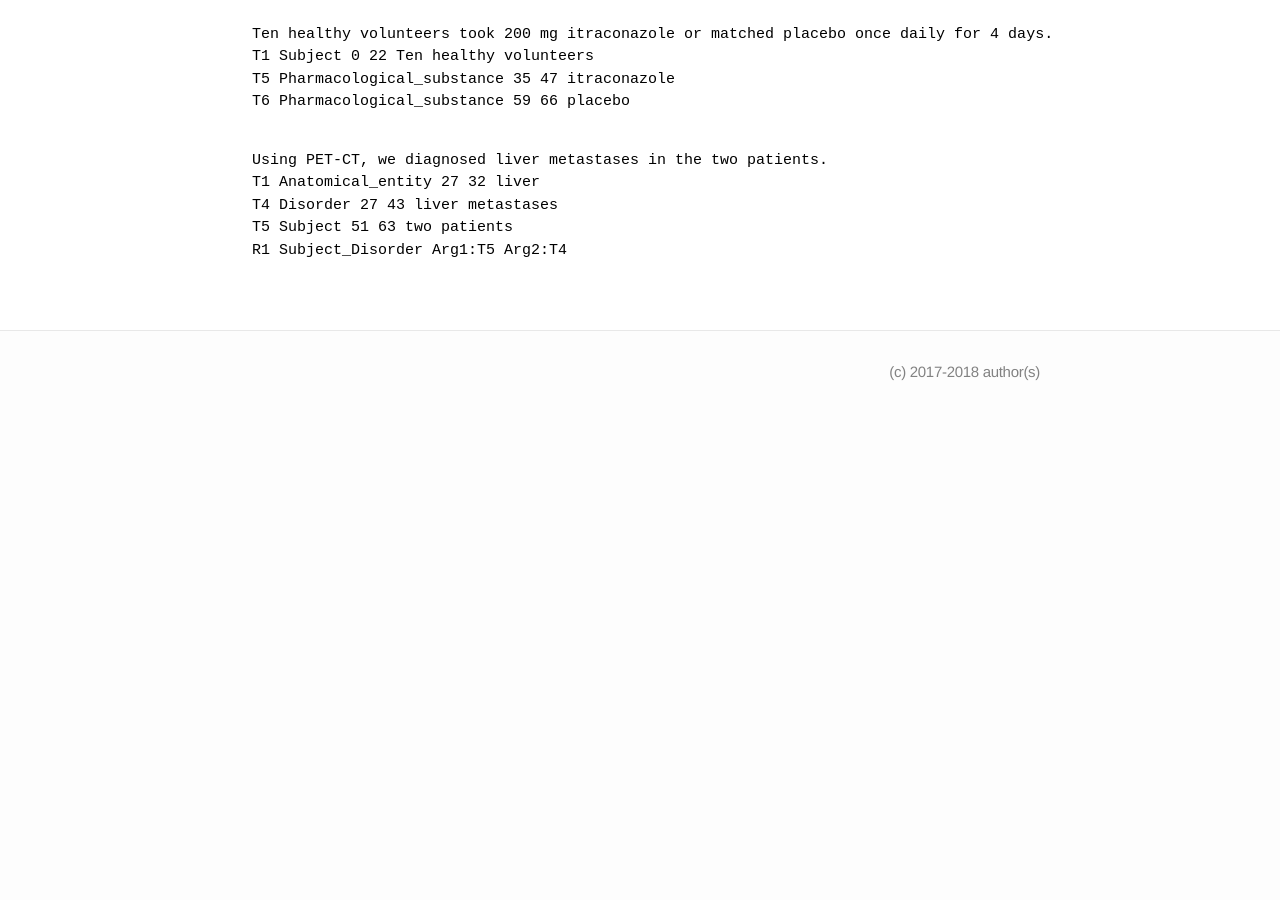
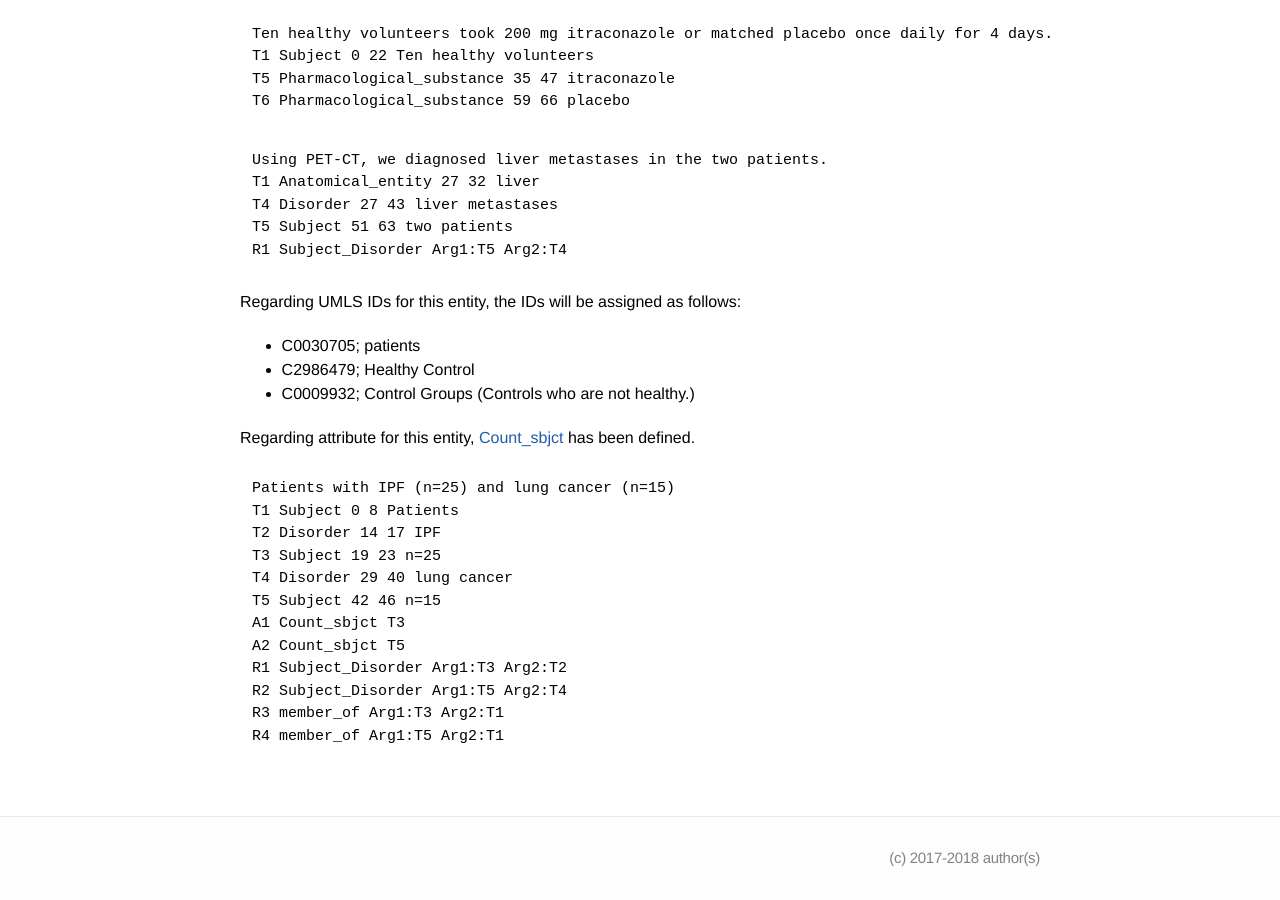
Before and after one commit to ezcatdb/molbiol_lung_corpus-guidelines, a Jekyll site: the page built from _entity/Subject.md, in a window 1280 px wide and 900 px high, scrolled down 961 px. Built offline with Jekyll 4.4.1, drawn with Linux system fonts in a browser that asks for light colours; before the commit the page ends 1375 px from its top, so only the background shows below that.

Commit message:
included UMLS IDs, and attribute(Count_sbjct) with sample sentence in _entity/Subject.md

```diff
--- a/_entity/Subject.md
+++ b/_entity/Subject.md
@@ -59,4 +59,26 @@ T5 Subject 51 63 two patients
 R1 Subject_Disorder Arg1:T5 Arg2:T4
 ~~~
 
+
+Regarding UMLS IDs for this entity, the IDs will be assigned as follows:
+- C0030705; patients
+- C2986479; Healthy Control
+- C0009932; Control Groups (Controls who are not healthy.)
+
+Regarding attribute for this entity, [Count_sbjct]() has been defined.
+~~~ ann
+Patients with IPF (n=25) and lung cancer (n=15)
+T1 Subject 0 8 Patients
+T2 Disorder 14 17 IPF
+T3 Subject 19 23 n=25
+T4 Disorder 29 40 lung cancer
+T5 Subject 42 46 n=15
+A1 Count_sbjct T3
+A2 Count_sbjct T5
+R1 Subject_Disorder Arg1:T3 Arg2:T2
+R2 Subject_Disorder Arg1:T5 Arg2:T4
+R3 member_of Arg1:T3 Arg2:T1
+R4 member_of Arg1:T5 Arg2:T1
+~~~
+
 <!-- details -->
```
